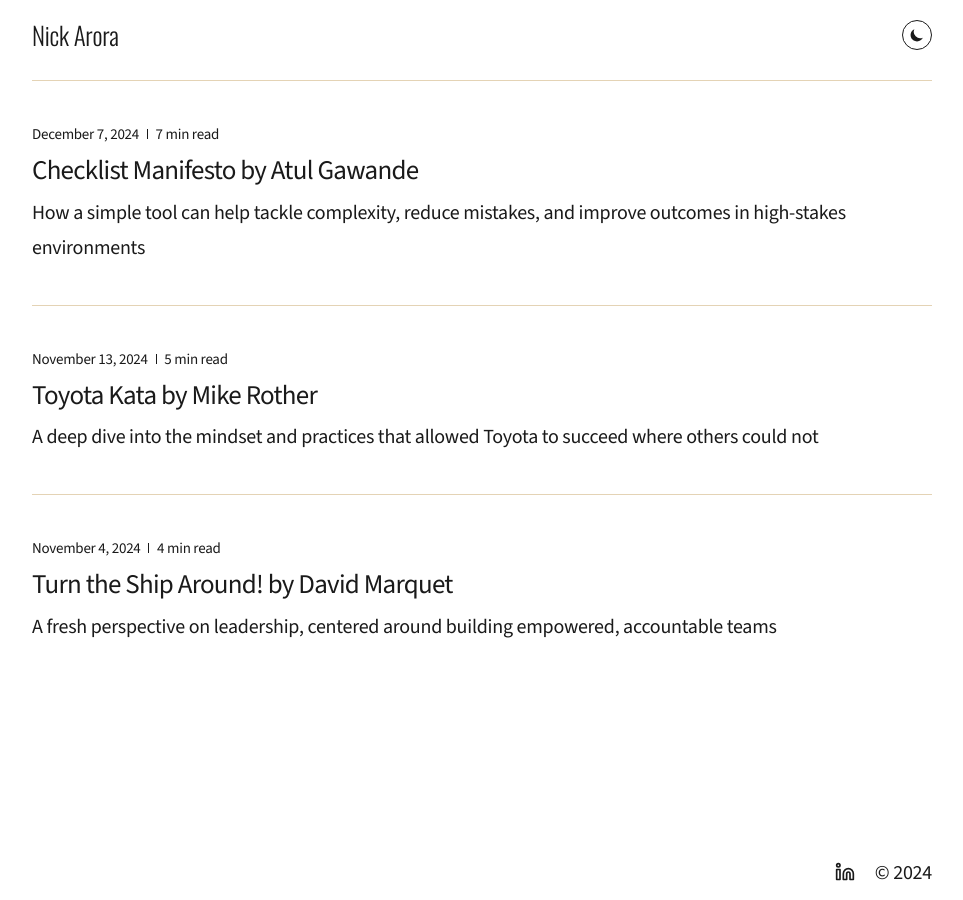
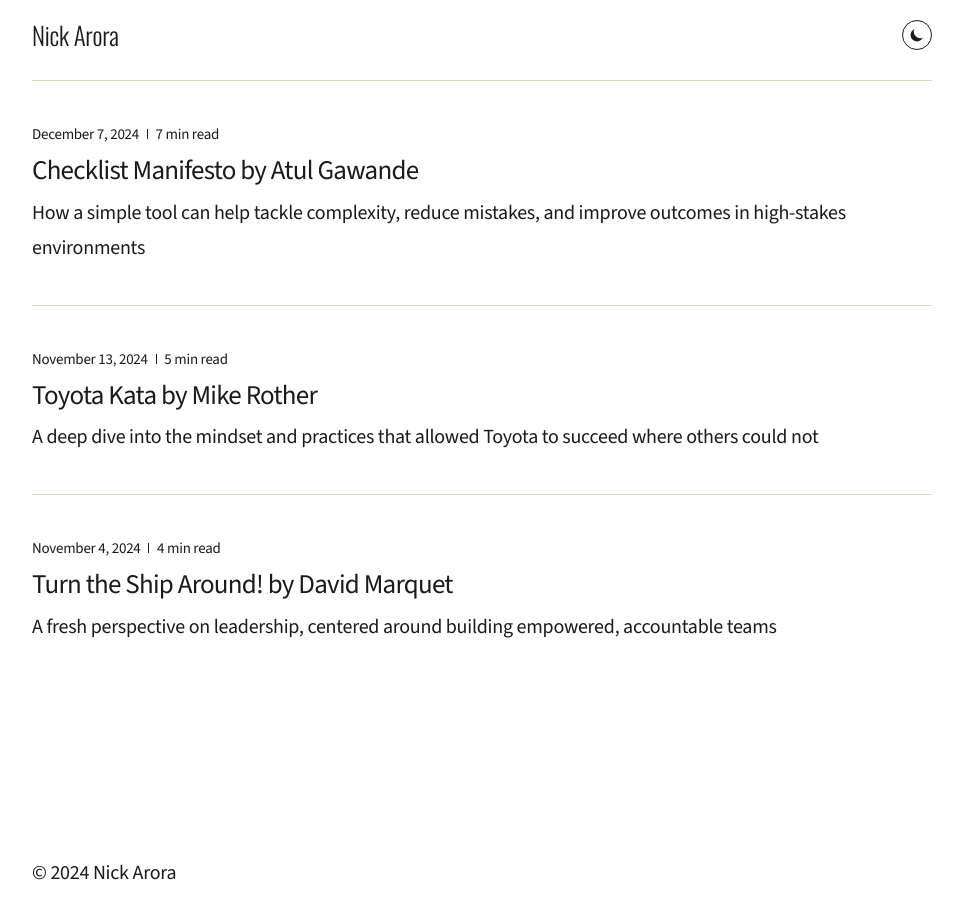
Before and after one commit to nickarora/nickarora.github.io, a Jekyll site: the page built from _app/_pages/index.html, in a window 1280 px wide. Shown: the whole page, without its empty margins (158-1121 px from the left). Built offline with Jekyll 4.4.1, drawn with Linux system fonts in a browser that asks for light colours.

Commit message:
Footer is simplified

```diff
--- a/_app/_includes/copyright.html
+++ b/_app/_includes/copyright.html
@@ -1 +1 @@
-© {{ site.time | date: '%Y' }}
+© {{ site.time | date: '%Y' }} Nick Arora
--- a/_app/_layouts/default.html
+++ b/_app/_layouts/default.html
@@ -45,7 +45,6 @@
     </main>
     <footer class="primary-footer">
       <section class="container">
-        {% include social-media.html %}
         {% include copyright.html %}
       </section>
     </footer>
--- a/_app/_sass/layouts.scss
+++ b/_app/_sass/layouts.scss
@@ -42,7 +42,7 @@
 
   > * {
     display: flex;
-    justify-content: flex-end;
+    justify-content: flex-start;
     gap: 1em;
   }
 }
```
